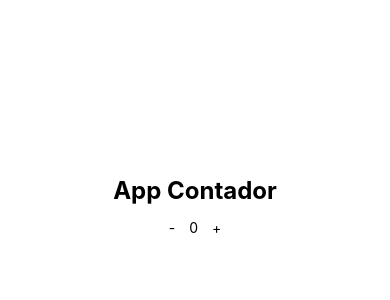
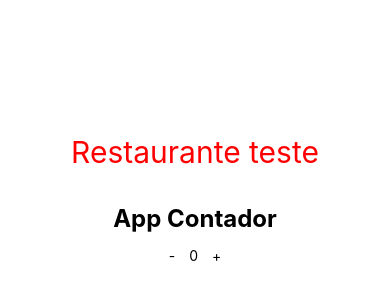
Before and after one commit to HerbertonMiguel-Dev/estudoTestes, a React Native app: screen / in a window 390 px wide. Shown: the part 216-516 px from the top of the page. Built offline with nearby package versions, Linux system fonts and the light colour scheme.

Commit message:
feito teste de componente

```diff
--- a/App.tsx
+++ b/App.tsx
@@ -1,11 +1,15 @@
 import { useState } from 'react'
 import { StyleSheet, Text, View, TouchableOpacity } from 'react-native';
+import { Title } from './src/Title'
 
 export default function App() {
   const [counter, setCounter] = useState(0)
 
   return (
     <View style={styles.container}>
+
+      <Title title="Restaurante teste" />
+
       <Text style={styles.title}>App Contador</Text>
 
       <View style={styles.counterArea}>
--- /dev/null
+++ b/src/Title.tsx
@@ -0,0 +1,18 @@
+
+import { Text, StyleSheet } from 'react-native'
+
+export function Title({ title }: { title: string }){
+  return(
+    <Text style={styles.text}>
+      {title}
+    </Text>
+  )
+}
+
+const styles = StyleSheet.create({
+  text:{
+    fontSize: 30,
+    color: 'red',
+    marginBottom: 20,
+  }
+})
```
Also changed, not shown: 2 other files (tests, documents, lock files or other folders).
